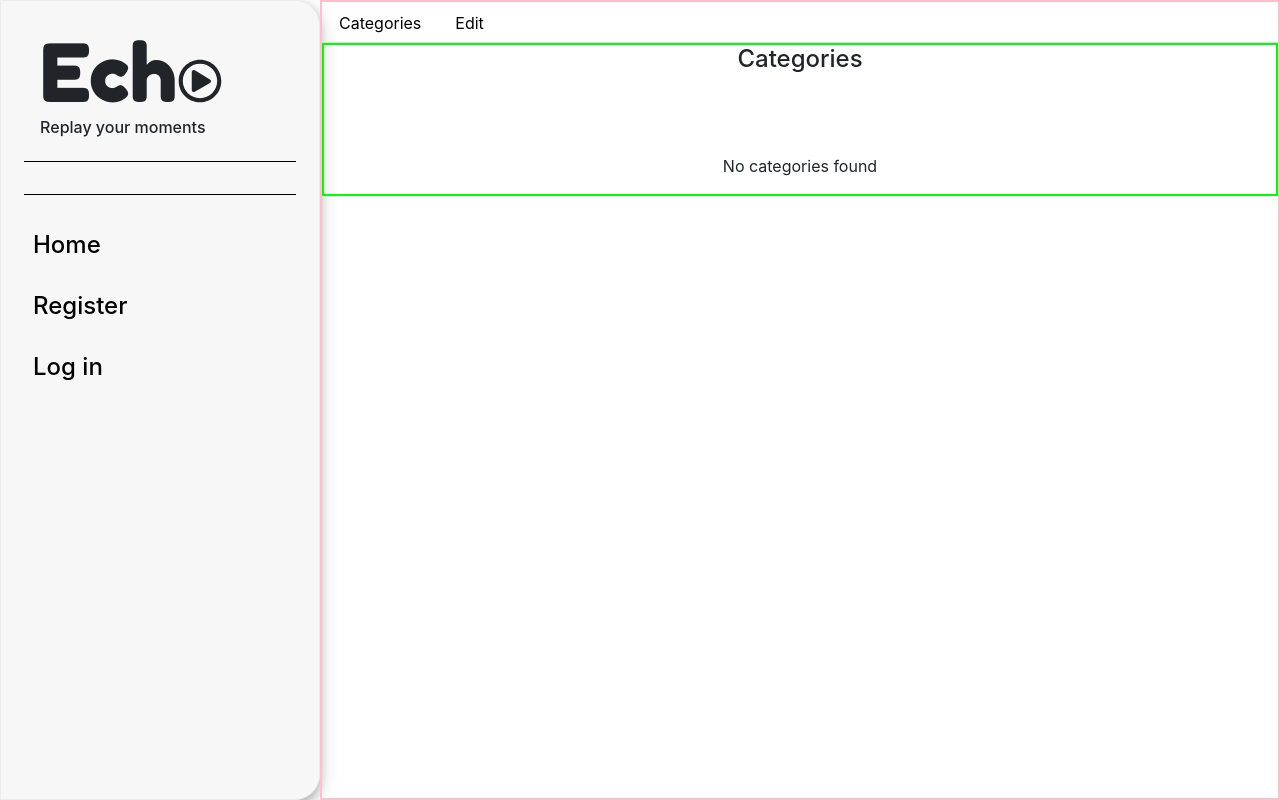
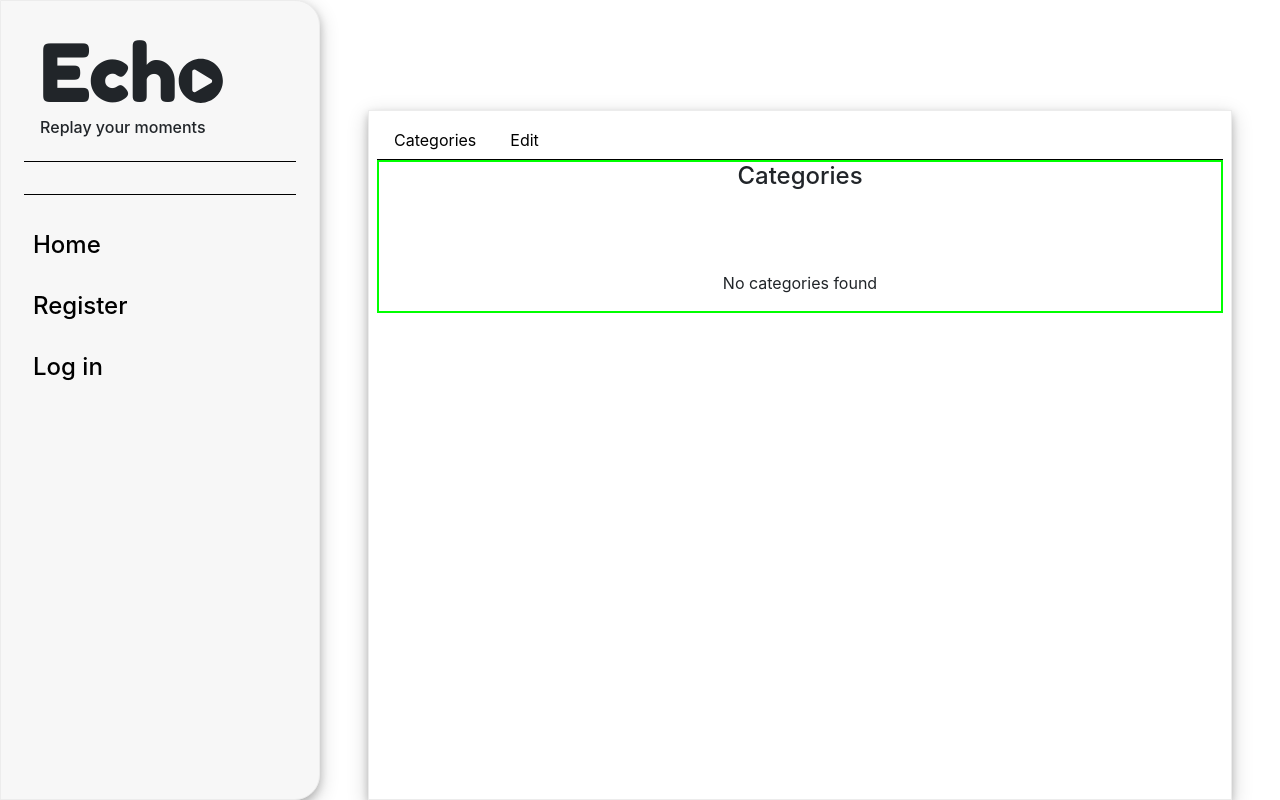
Before and after one commit to nataliaCodes/echo-replay-your-moments, a React (Create React App) app in the folder front-end/: page /categories in a window 1280 px wide. Built offline with nearby package versions, Linux system fonts and the light colour scheme.

Commit message:
Style categories - set inner container, change nav style

```diff
--- a/front-end/src/components/Categories/Categories.jsx
+++ b/front-end/src/components/Categories/Categories.jsx
@@ -15,6 +15,7 @@ export default function Categories(props) {
   return (
 
     <div className="Categories">
+      <div className="content-container">
         <Nav variant="tabs">
           <Nav.Item>
             <Nav.Link onClick={() => setMode("main")}>Categories</Nav.Link>
@@ -26,6 +27,7 @@ export default function Categories(props) {
         {mode === "main" && <ShowCategories selectedVideoID={selectedVideoID} state={state} setState={setState} onVideoSelected={onVideoSelected} />}
         {mode === "edit" && <EditCategories state={state} setState={setState} cookies={cookies} />}
       </div>
+    </div>
 
   );
 };
--- a/front-end/src/components/Header.jsx
+++ b/front-end/src/components/Header.jsx
@@ -1,5 +1,5 @@
 import { FontAwesomeIcon } from '@fortawesome/react-fontawesome';
-import { faPlayCircle } from '@fortawesome/free-regular-svg-icons';
+import { faPlayCircle } from '@fortawesome/free-solid-svg-icons';
 
 export default function Header(props) {
 
--- a/front-end/src/stylesheets/Layout.scss
+++ b/front-end/src/stylesheets/Layout.scss
@@ -49,7 +49,7 @@
           padding-bottom: 0;
 
           #play-icon {
-            font-size: .55em;
+            font-size: .57em;
             margin-bottom: .1em;
           }
         }
@@ -111,8 +111,30 @@
     }
 
     .Categories {
-      border: 2px solid pink;
       flex-grow: 2;
+
+      display: flex;
+      flex-direction: column;
+      align-items: center;
+
+      padding-top: 6.9em;
+
+      .content-container {
+        border: 1px solid #ECECEC;
+        box-shadow: 0 4px 8px 0 rgba(0, 0, 0, 0.2), 0 6px 20px 0 rgba(0, 0, 0, 0.19);
+        width: 90%;
+        height: 100%;
+        padding: .5em;
+
+      }
+
+      .nav {
+        align-self: flex-start;
+
+        // border: 2px solid blue;
+        border-bottom: 1px solid black;
+
+      }
 
       .ShowCategories {
         border: 2px solid lime;
@@ -122,7 +144,7 @@
       }
 
       .EditCategories {
-        border: 2px solid yellow;
+        width: 90%;
       }
 
 
```
Lines whose indentation alone changed are shown as unchanged.
